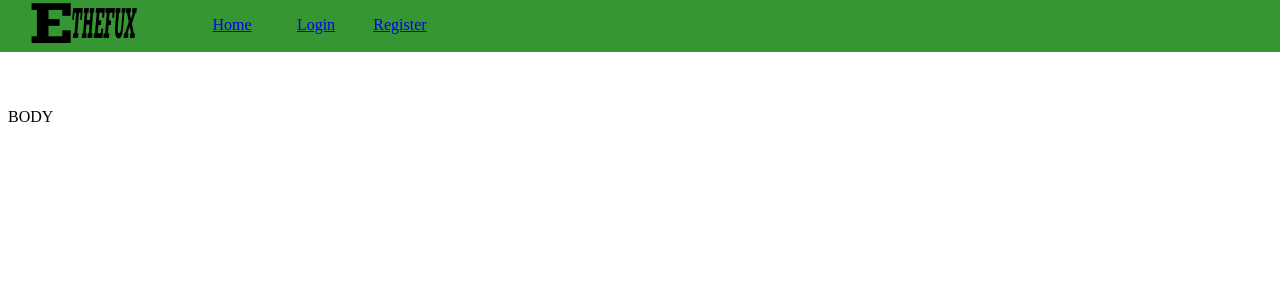
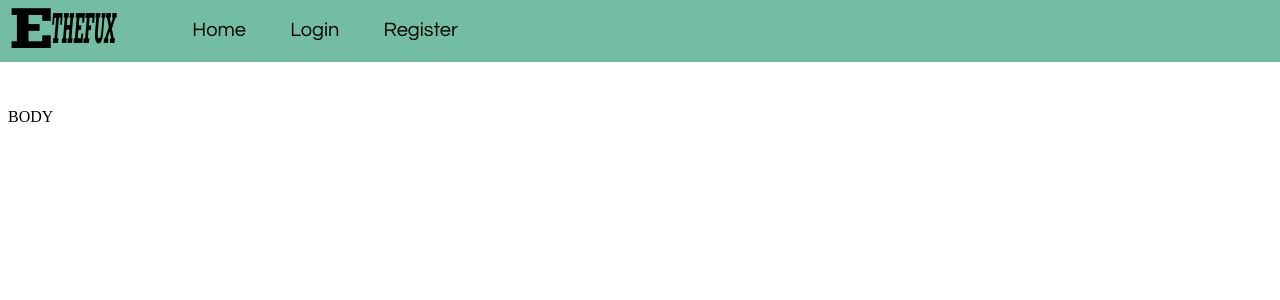
Before and after one commit to Iain530/Ethefux, a Django app: page / in a window 1280 px wide. Shown: the top 300 px of the page. Run offline with Django 3.2, Linux system fonts and the light colour scheme; some libraries are stand-ins or nearby versions.

Commit message:
navbar nearly done

```diff
--- a/ethefux/static/css/styles.css
+++ b/ethefux/static/css/styles.css
@@ -1,10 +1,23 @@
 ul#navbar {
+	font-family: 'Questrial', sans-serif;
+	font-size: 20px;
 	position: fixed;
 	top: 0;
+	left: -10px;
 	margin: 0;
 	width: 110%;
-	left: -10px;
-	background-color: #379634;
+	background-color: #72BDA3;
+	padding: 5px 20px;
+}
+
+ul#navbar a {
+	color: black;
+    text-decoration: none;
+}
+
+ul#navbar a:hover {
+	color: #1B998B;
+	transition: 0.1s;
 }
 
 ul#navbar li {
@@ -19,8 +32,12 @@ ul#navbar li#logo {
 
 ul#navbar li.link {
 	text-align: center;
-	width: 60px;
+	margin: 0 10px;
 	padding: 15px 10px;
+}
+
+ul#navbar li.link:hover {
+
 }
 
 body {
--- a/ethefux/templates/base.html
+++ b/ethefux/templates/base.html
@@ -4,6 +4,7 @@
 
 <head>
 	<link rel="stylesheet" type="text/css" href="{% static 'css/styles.css' %}" />
+	<link href="https://fonts.googleapis.com/css?family=Questrial" rel="stylesheet">
 
 	<title>
 	Ethefux
```
